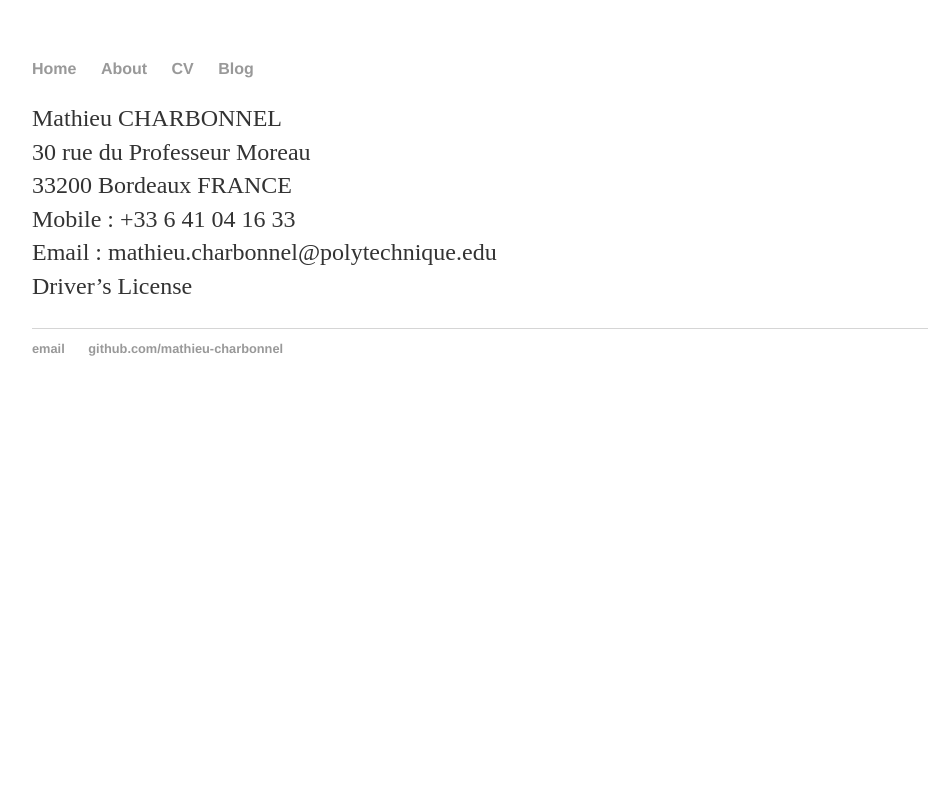
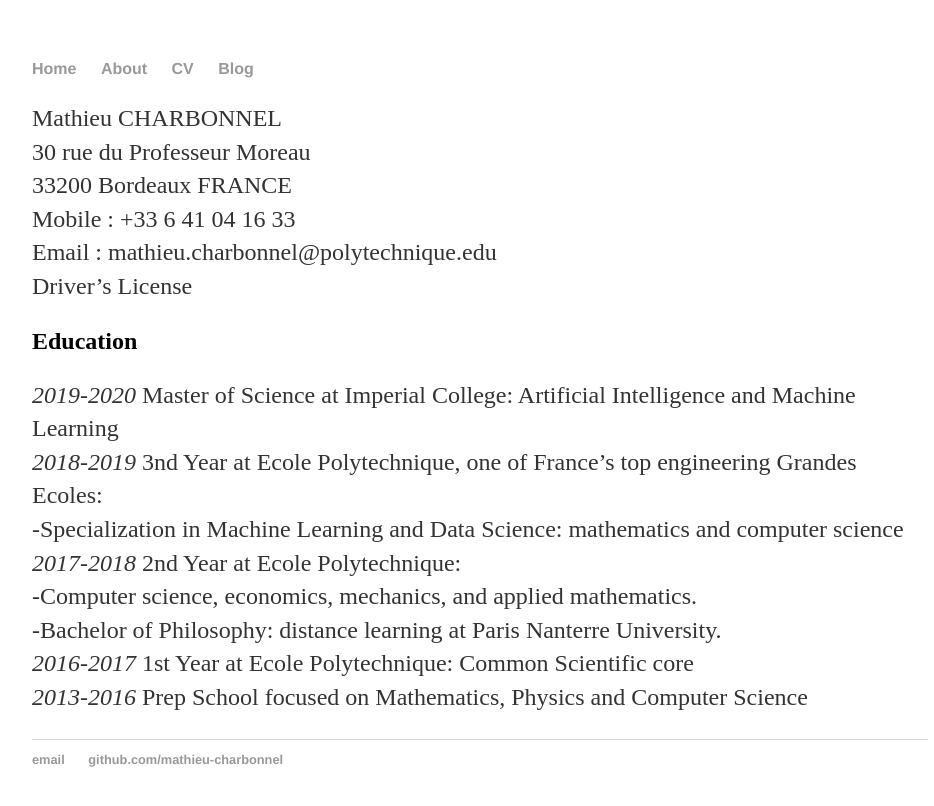
Before and after one commit to mathieu-charbonnel/mathieu-charbonnel.github.io, a Jekyll site: the page built from cv/index.html, in a window 1280 px wide. Shown: the top 806 px of the page, without its empty margins (160-1094 px from the left). Built offline with Jekyll 4.4.1, drawn with Linux system fonts in a browser that asks for light colours.

Commit message:
Update index.html

```diff
--- a/cv/index.html
+++ b/cv/index.html
@@ -10,4 +10,14 @@
 Email : mathieu.charbonnel@polytechnique.edu <br>
 Driver’s License</p>
 
+<h2>Education</h2>
+<p> <em> 2019-2020 </em> Master of Science at Imperial College: Artificial Intelligence and Machine Learning <br>
+<em> 2018-2019 </em> 3nd Year at Ecole Polytechnique, one of France’s top engineering Grandes Ecoles: <br>
+-Specialization in Machine Learning and Data Science: mathematics and computer science <br>
+<em> 2017-2018 </em> 2nd Year at Ecole Polytechnique: <br>
+-Computer science, economics, mechanics, and applied mathematics. <br>
+-Bachelor of Philosophy: distance learning at Paris Nanterre University. <br>
+<em> 2016-2017 </em> 1st Year at Ecole Polytechnique: Common Scientific core <br>
+<em> 2013-2016 </em> Prep School focused on Mathematics, Physics and Computer Science </p>
+
 <!--</div>--><!-- /.blurb -->
```
